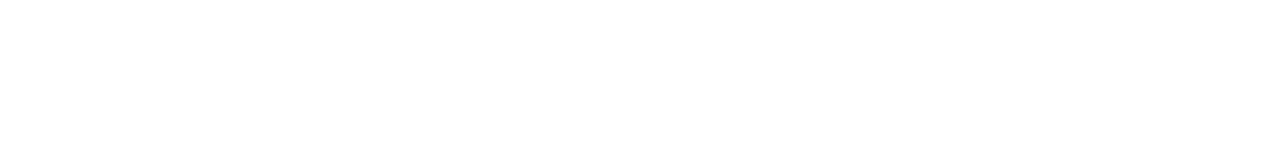
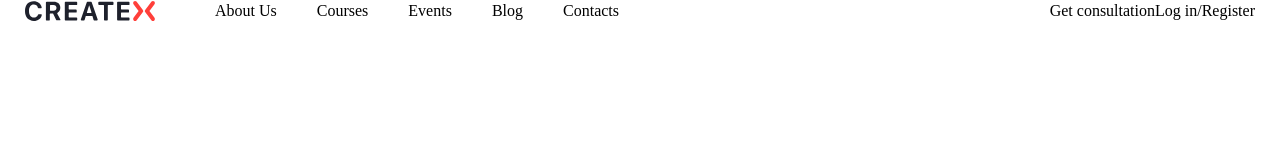
Before and after one commit to ViktorPalchynskyi/Learning-HTML-CSS, a plain HTML site: page createx/index.html in a window 1280 px wide. Drawn offline with Linux system fonts and the light colour scheme; a web font is replaced by a local one.

Commit message:
28.09.24 - prepered project to work

```diff
--- a/createx/css/style.css
+++ b/createx/css/style.css
@@ -0,0 +1,50 @@
+.wrapper {
+    min-height: 100%;
+    overflow: hidden;
+    width: 100%;
+}
+
+.container {
+    max-width: 1260px;
+    padding: 0 15px;
+    margin: 0 auto;
+}
+
+.button {}
+
+.logo {}
+
+.header__logo {
+    margin-right: 60px;
+
+}
+
+.header__nav {
+    margin-right: auto;
+}
+
+.header__top-inner {
+    display: flex;
+    justify-content: space-between;
+    align-items: center;
+}
+
+.header__nav-list {
+    display: flex;
+}
+
+.header__btn-box {
+    display: flex;
+}
+
+.header__user {
+    display: flex;
+}
+
+.header__nav-item {
+    margin-right: 40px;
+}
+
+.header__nav-item:last-child {
+    margin-right: 0;
+}
--- a/createx/index.html
+++ b/createx/index.html
@@ -1,14 +1,57 @@
 <!DOCTYPE html>
 <html lang="en">
-<head>
-    <meta charset="UTF-8">
-    <meta name="viewport" content="width=device-width, initial-scale=1.0">
+  <head>
+    <meta charset="UTF-8" />
+    <meta name="viewport" content="width=device-width, initial-scale=1.0" />
     <title>Createx</title>
-    <link rel="stylesheet" href="./css/reset.css">
-    <link rel="stylesheet" href="./css//fonts.css">
-    <link rel="stylesheet" href="./css/style.css">
-</head>
-<body>
-
-</body>
+    <link rel="stylesheet" href="./css/reset.css" />
+    <link rel="stylesheet" href="./css//fonts.css" />
+    <link rel="stylesheet" href="./css/style.css" />
+  </head>
+  <body>
+    <div class="wrapper">
+      <header class="header">
+        <div class="header__top">
+          <div class="container">
+            <div class="header__top-inner">
+              <div class="header__logo logo">
+                <img src="./images/logo.svg" alt="Logo" />
+              </div>
+              <nav class="header__nav">
+                <ul class="header__nav-list">
+                  <li class="header__nav-item">
+                    <a href="#" class="header__nav-link">About Us</a>
+                  </li>
+                  <li class="header__nav-item">
+                    <a href="#" class="header__nav-link">Courses</a>
+                  </li>
+                  <li class="header__nav-item">
+                    <a href="#" class="header__nav-link">Events</a>
+                  </li>
+                  <li class="header__nav-item">
+                    <a href="#" class="header__nav-link">Blog</a>
+                  </li>
+                  <li class="header__nav-item">
+                    <a href="#" class="header__nav-link">Contacts</a>
+                  </li>
+                </ul>
+              </nav>
+              <div class="header__btn-box">
+                <div class="header__top-btn button">Get consultation</div>
+                <div class="header__user">
+                    <div class="user-btn">Log in</div>
+                    /
+                    <div class="user-btn">Register</div>
+                </div>
+              </div>
+            </div>
+          </div>
+        </div>
+        <div class="header__body">
+          <div class="container"></div>
+        </div>
+      </header>
+    </div>
+  </body>
+  <script src="./js/main.js"></script>
 </html>
```
Also changed, not shown: createx/js/main.js (added).
